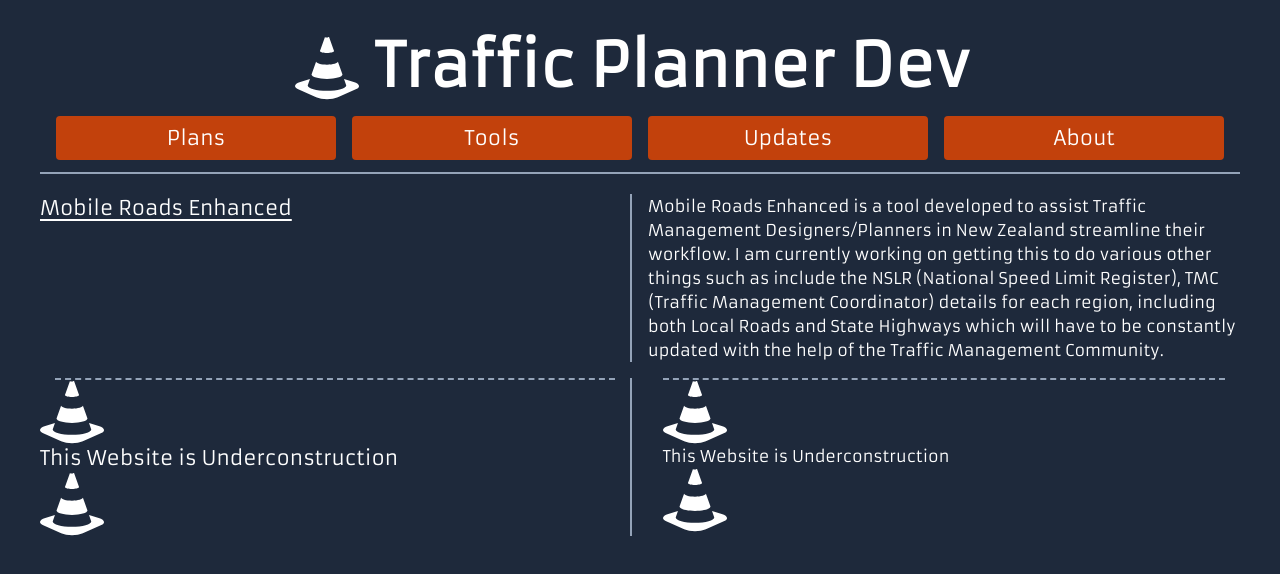
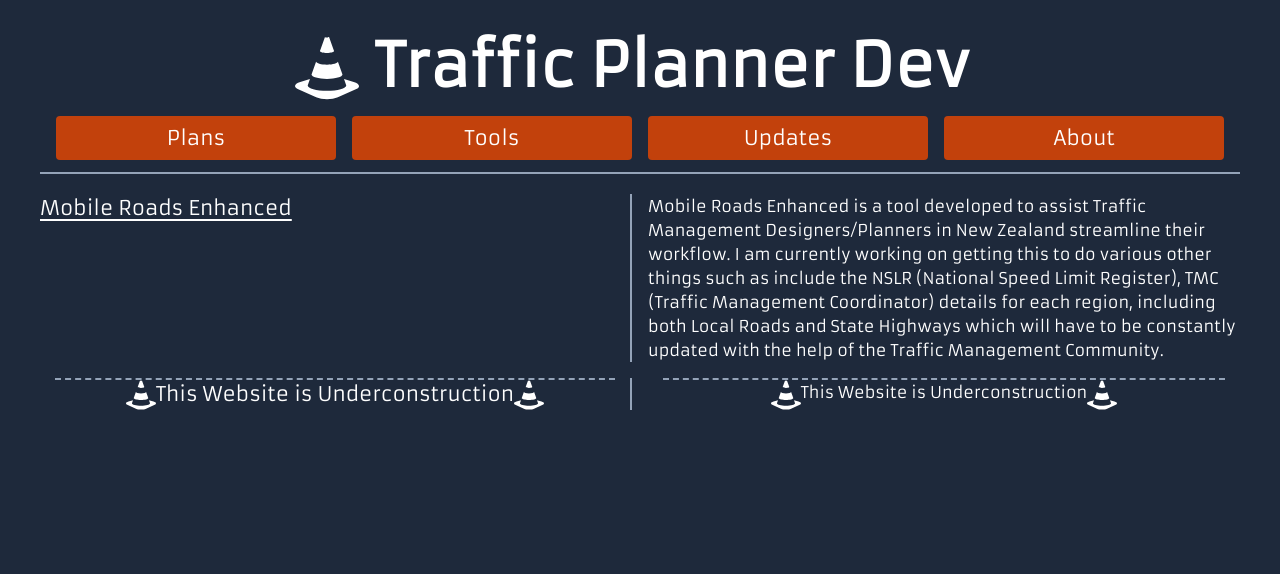
Before and after one commit to JackAida/traffic-planner-dev, a SvelteKit app: page / in a window 1280 px wide. Shown: the top 574 px of the page. Built offline with nearby package versions, Linux system fonts and the light colour scheme.

Commit message:
Made the cones line up nicely under the underconstruction section

```diff
--- a/src/routes/+page.svelte
+++ b/src/routes/+page.svelte
@@ -23,11 +23,12 @@
             <div class="text-l">Mobile Roads Enhanced is a tool developed to assist Traffic Management Designers/Planners in New Zealand streamline their workflow. I am currently working on getting this to do various other things such as include the NSLR (National Speed Limit Register), TMC (Traffic Management Coordinator) details for each region, including both Local Roads and State Highways which will have to be constantly updated with the help of the Traffic Management Community.
             </div>
             <div class="border-slate-400 border-r-2 text-xl duration-300">
-                <div class="horizontal-splitter duration-300"></div>
-                <svelte:component this={TrafficCone} />This Website is Underconstruction<svelte:component this={TrafficCone} />
+                <div class="horizontal-splitter duration-300 flex justify-center">
+                    <svelte:component this={TrafficCone} size={30} />This Website is Underconstruction<svelte:component this={TrafficCone} size={30} />
+                </div>
             </div>
-            <div class="text-l horizontal-splitter duration-300">
-                <svelte:component this={TrafficCone} />This Website is Underconstruction<svelte:component this={TrafficCone} />
+            <div class="text-l horizontal-splitter duration-300 flex justify-center">
+                <svelte:component this={TrafficCone} size={30} />This Website is Underconstruction<svelte:component this={TrafficCone} size={30} />
             </div>
         </div>
     </div>
--- a/src/routes/traffic-cone.svelte
+++ b/src/routes/traffic-cone.svelte
@@ -1,5 +1,10 @@
+<script lang="ts">
+	export let size: number = 64;
+	$: scale = size+"px";
+</script>
+
 <svg version="1.1" id="Layer_1" xmlns="http://www.w3.org/2000/svg" xmlns:xlink="http://www.w3.org/1999/xlink" x="0px" y="0px"
-	 width="64px" height="64px" viewBox="0 0 978 952" preserveAspectRatio="xMidYMid meet" enable-background="new 0 0 978 952" xml:space="preserve">
+	 width="{scale}" height="{scale}" viewBox="0 0 978 952" preserveAspectRatio="xMidYMid meet" enable-background="new 0 0 978 952" xml:space="preserve">
 <path fill="#FFF" d="M520.289,1.967c-1.615,4.413-14.747,7.465-31.096,7.465c-16.88,0-30.314-4.884-31.217-8.822l-76.571,214.588h-0.018
 	c0.037,17,48.295,30.526,107.535,30.526c59.236,0,107.535-13.084,107.535-29.72v-0.005L520.289,1.967z"/>
 <path fill="#FFF" d="M897.207,691.268l-148.072-45.49l34.283,96.421h-0.003c-0.099,46-131.985,82.708-294.66,82.708
```
